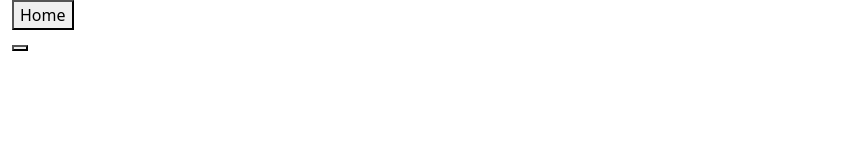
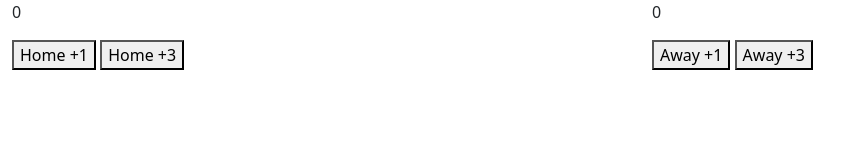
Before and after one commit to MarcS2/scoreboard, a plain HTML site: page index.html in a window 1280 px wide. Shown: the whole page, without its empty margins (0-864 px from the left). Drawn offline with nearby package versions, Linux system fonts and the light colour scheme.

Commit message:
scoreboard

```diff
--- a/app.js
+++ b/app.js
@@ -1,4 +1,4 @@
-// SECTION variables
+// SECTION global scope variables
 let home = 0
 let away = 0
 
@@ -8,7 +8,36 @@ let away = 0
 
 // SECTION functions
 function homeScore() {
-  console.log('Button clicked')
+  const score = document.getElementById('homePoints')
+  home++
+  // @ts-ignore
+  score.innerText = home
+  console.log(home)
+
+}
+
+
+function awayScore() {
+  const score = document.getElementById('awayPoints')
+  away++
+  // @ts-ignore
+  score.innerText = away
+  console.log(away)
+}
+
+function bigAwayScore() {
+  const score = document.getElementById('awayPoints')
+  away += 3
+  // @ts-ignore
+  score.innerText = away
+  console.log(away)
+}
+
+function bigHomeScore() {
+  const score = document.getElementById('homePoints')
+  home += 3
+  score.innerText = home
+  console.log(home)
 }
 
 // !SECTION
--- a/index.html
+++ b/index.html
@@ -20,14 +20,26 @@
 
   <main class="container-fluid">
     <div class="row">
-      <!-- SECTION home score -->
-      <div class="col-12">
-        <button type="button" onclick="homeScore()">Home</button>
+      <!-- SECTION Points -->
+      <div class="col-6">
+        <p id="homePoints">0</p>
+      </div>
+      <div class="col-6">
+        <p id="awayPoints">0</p>
+      </div>
+    </div>
+    <!-- !SECTION -->
+    <div class="row">
+      <!-- SECTION home buttons -->
+      <div class="col-6">
+        <button type="button" onclick="homeScore()">Home +1</button>
+        <button type="button" onclick="bigHomeScore()">Home +3</button>
       </div>
       <!-- !SECTION -->
-      <!-- SECTION away score -->
-      <div class="col-12">
-        <button type="button"></button>
+      <!-- SECTION away buttons -->
+      <div class="col-6">
+        <button type="button" onclick="awayScore()">Away +1</button>
+        <button type="button" onclick="bigAwayScore()">Away +3</button>
       </div>
       <!-- !SECTION -->
     </div>
```
